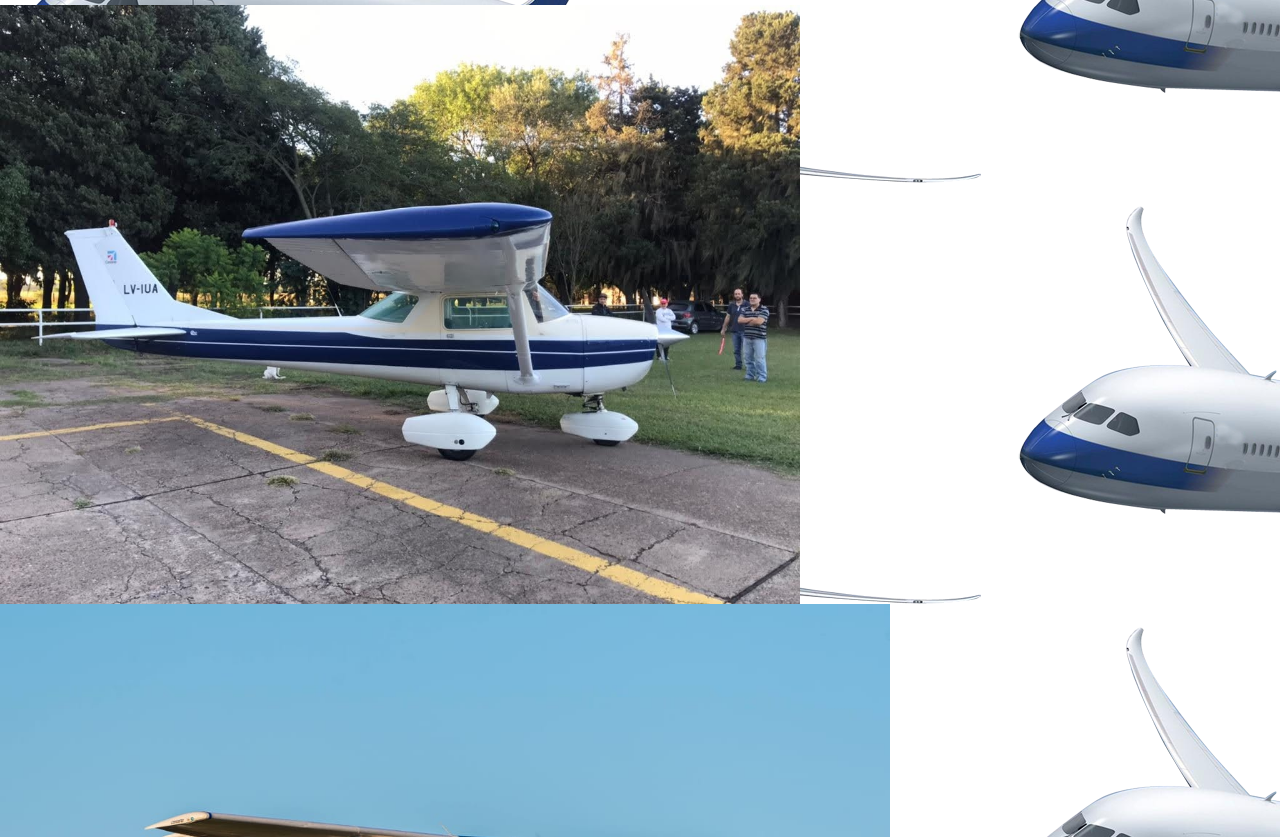
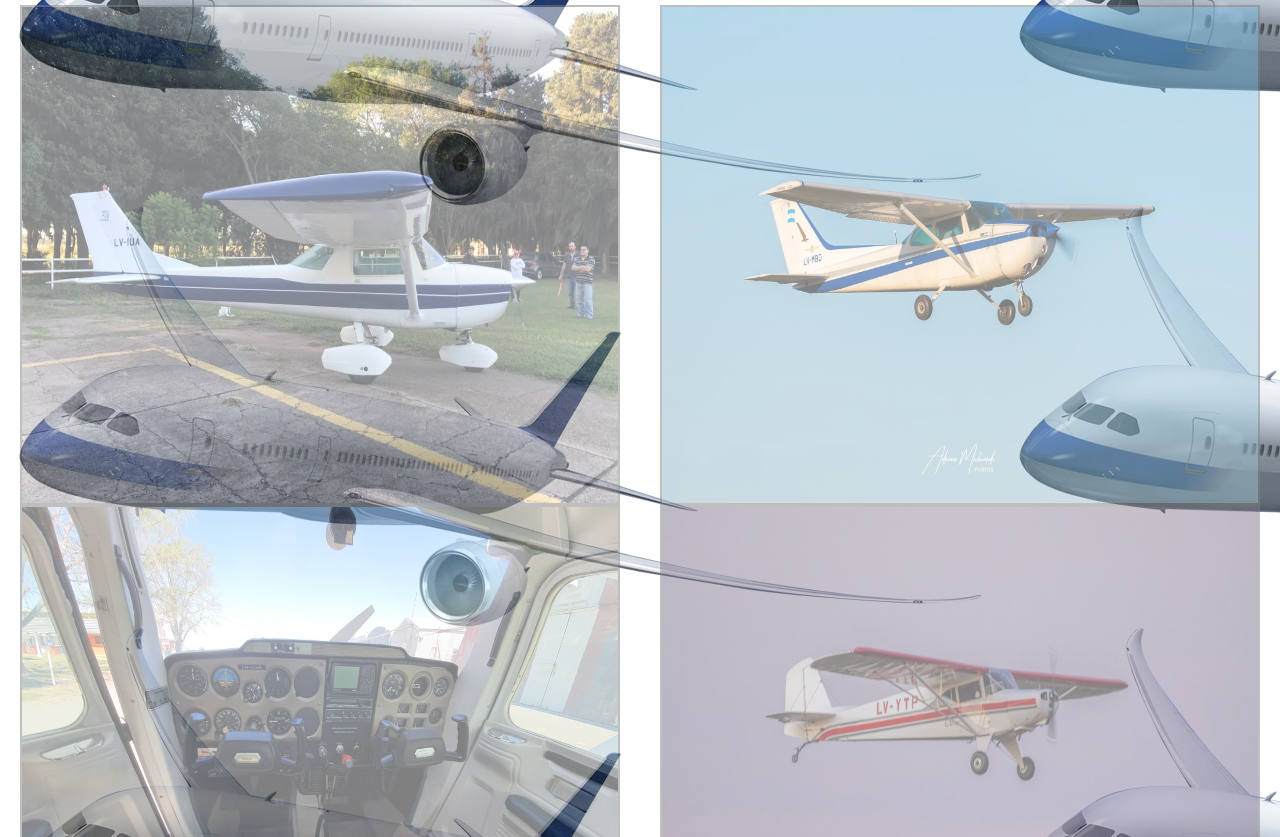
Before and after one commit to LautaroRecalde/Proyecto-CoderHouse, a plain HTML site: page pages/galeria.html in a window 1280 px wide. Shown: the part 215-1052 px from the top of the page. Drawn offline with nearby package versions, Linux system fonts and the light colour scheme.

Commit message:
segunda version

```diff
--- a/css/estilo.css
+++ b/css/estilo.css
@@ -133,4 +133,23 @@ h2 {
   position: fixed;
   left: 50%;
   margin-left: -450px;
+
 }
+
+.galeria{
+width: 600px;
+height: 500px;
+opacity: .5;
+border: double grey 2px;
+}
+
+.section3{
+display: flex;
+flex-wrap: wrap;
+justify-content: space-around;
+}
+
+img:hover{
+  opacity: 1;
+  border: solid 2px white;
+}
--- a/pages/galeria.html
+++ b/pages/galeria.html
@@ -30,12 +30,26 @@
             <h2>
                 Galeria!
             </h2>
-            <img src="../img/img1galeria.jpeg" width="800px" alt="Avion">
-            <img src="../img/img22galeria.jpeg" width="890px" alt="Avion2">
-            <img src="../img/img3galeria.jpeg" width="800px" alt="Avion3">
-            <img src="../img/img4galeria.jpeg" width="890px" alt="Avion4">
-            <img src="../img/img5galeria.jpeg" width="800px" alt="Avion 5">
-            <img src="../img/img6galeria.jpeg" width="800px" alt="Avion6">
+            <section class="section3">
+             <div>
+                <img class="galeria" src="../img/img1galeria.jpeg"  width="600px" alt="Avion">
+            </div>
+             <div>
+                <img class="galeria" src="../img/img22galeria.jpeg" width="600px" alt="Avion2">
+            </div>
+             <div>
+                <img class="galeria" src="../img/img3galeria.jpeg" width="600px" alt="Avion3">
+            </div>
+             <div>
+                <img class="galeria" src="../img/img4galeria.jpeg" width="600px" alt="Avion4">
+            </div>
+             <div>
+                <img class="galeria" src="../img/img5galeria.jpeg" width="600px" alt="Avion 5">
+            </div>
+             <div>
+                <img class="galeria" src="../img/img6galeria.jpeg" width="600px" alt="Avion6">
+            </div>
+        </section>
         </main>
     </header>
     <hr>
```
Also changed, not shown: pages/ubicacion.html (+3 -1 lines).
